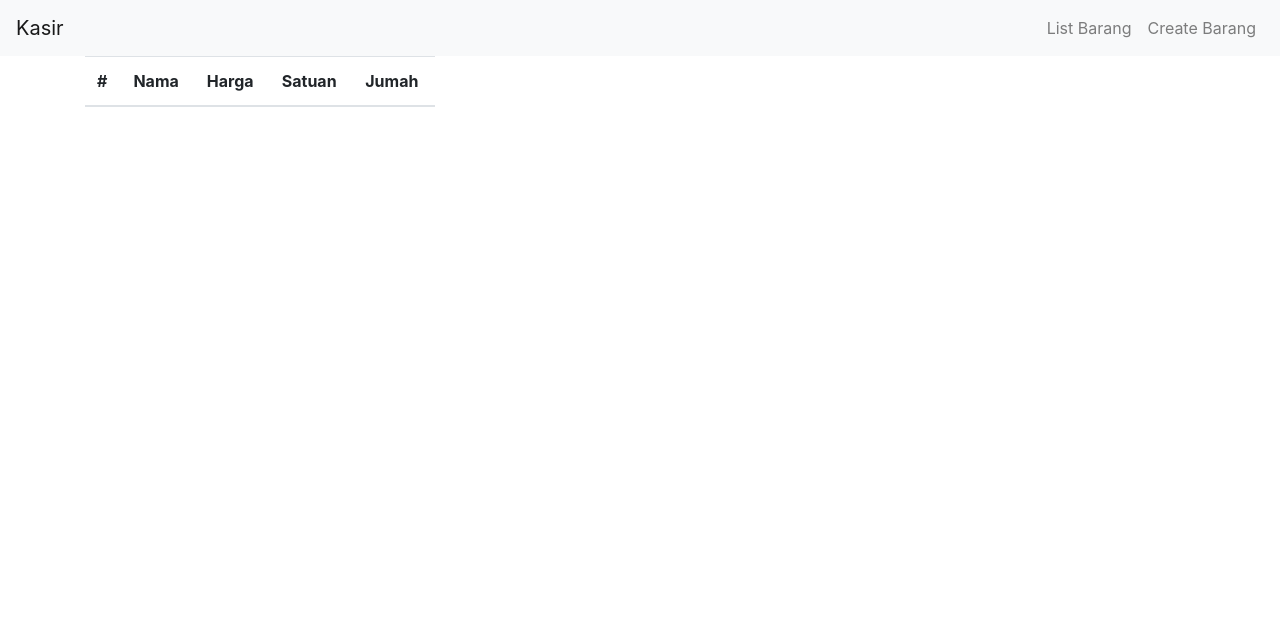
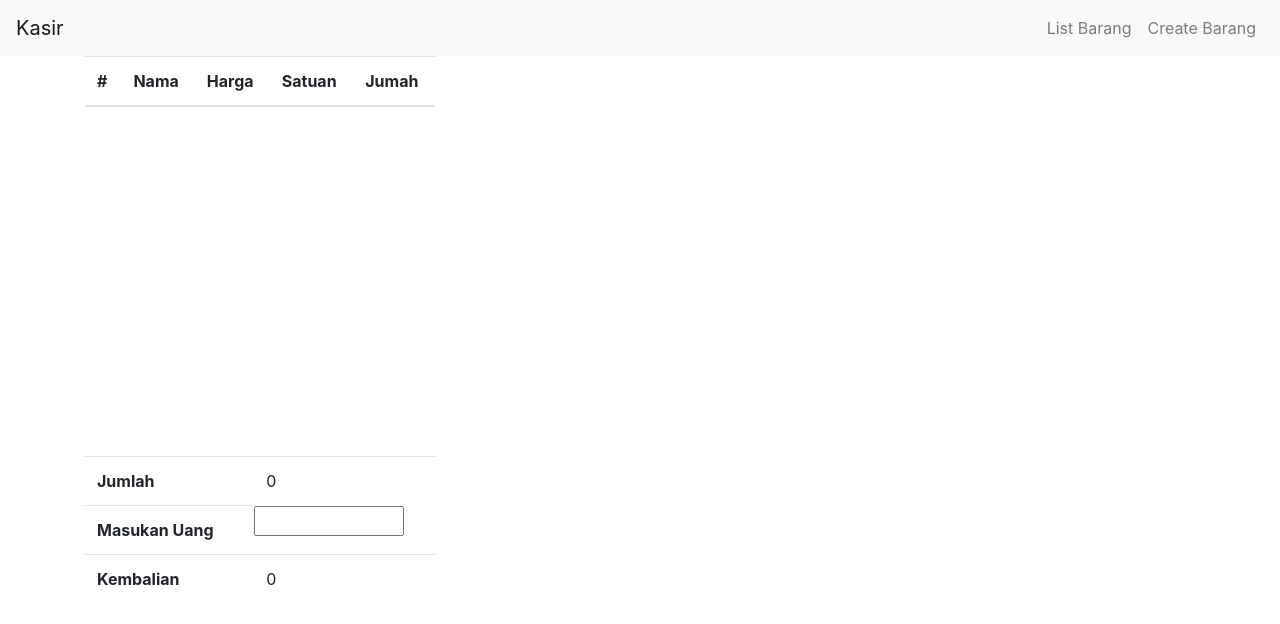
Before and after one commit to alvinadet/Kasir-React--Local-Storage, a React (Create React App) app: page / in a window 1280 px wide. Shown: the top 624 px of the page. Built offline with nearby package versions, Linux system fonts and the light colour scheme.

Commit message:
pemasuan

```diff
--- a/src/screen/Kasir.js
+++ b/src/screen/Kasir.js
@@ -16,7 +16,10 @@ import {
 export default class Kasir extends Component {
   state = {
     barang: [],
-    transaction: []
+    transaction: [],
+    jumlah: 0,
+    pemasukan: 0,
+    kembalian: 0
   };
   tambah = key => {
     const { barang, transaction } = this.state;
@@ -55,14 +58,28 @@ export default class Kasir extends Component {
     let satuan = e.target.value;
     let data = this.state.transaction;
     let harga = data[key].harga;
+    let jumlahTotal = 0;
 
     data[key].satuan = satuan;
 
     data[key].jumlah = satuan * harga;
+    data.map((datum, key) => {
+      jumlahTotal += datum.jumlah;
+    });
     this.setState({
-      transaction: data
+      transaction: data,
+      jumlah: jumlahTotal
     });
+
     console.log(data);
+  };
+
+  kembalian = e => {
+    let uang = e.target.value;
+    this.setState({
+      pemasukan: uang,
+      kembalian: uang - this.state.jumlah
+    });
   };
 
   render() {
@@ -71,6 +88,8 @@ export default class Kasir extends Component {
       <Container>
         <Row>
           <Col md={4}>
+            <Row style={{ height: 400 }}>
+              <Col>
                 <Table>
                   <thead>
                     <tr>
@@ -101,6 +120,32 @@ export default class Kasir extends Component {
                     })}
                   </tbody>
                 </Table>
+              </Col>
+            </Row>
+            <Row>
+              <Col>
+                <Table>
+                  <tbody>
+                    <tr>
+                      <th>Jumlah</th>
+                      <td>{this.state.jumlah}</td>
+                    </tr>
+                    <tr>
+                      <th>Masukan Uang</th>
+                      <input
+                        type="number"
+                        style={{ width: 150 }}
+                        onChange={this.kembalian}
+                      />
+                    </tr>
+                    <tr>
+                      <th>Kembalian</th>
+                      <td>{this.state.kembalian}</td>
+                    </tr>
+                  </tbody>
+                </Table>
+              </Col>
+            </Row>
           </Col>
           <Col md={8}>
             <Row>
```
Lines whose indentation alone changed are shown as unchanged.
